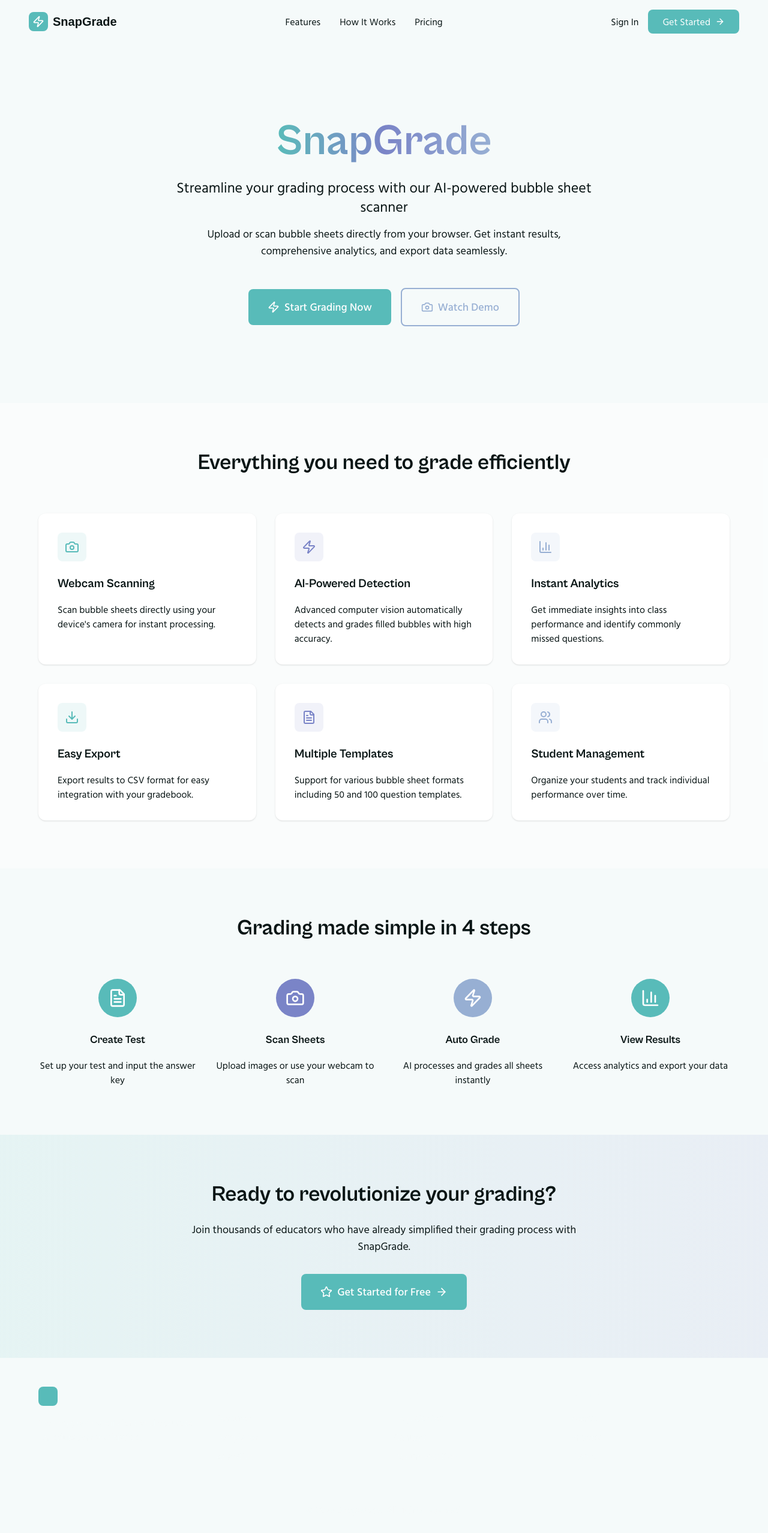
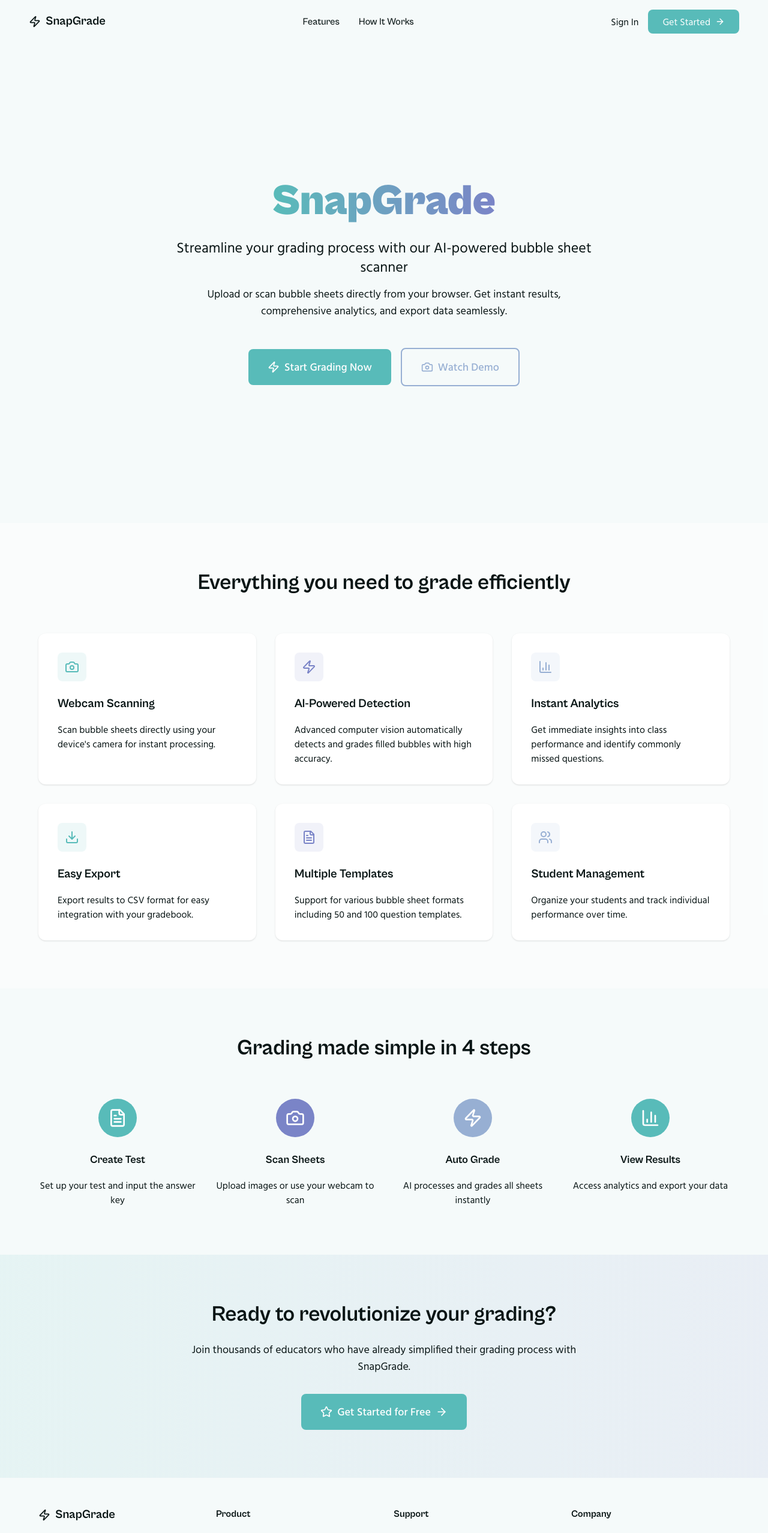
Before and after one commit to adiluexe/snapgrade, a Next.js app: page / in a window 1280 px wide. Shown: the top 2556 px of the page at 60% size. Built offline with nearby package versions, Linux system fonts and the light colour scheme; a web font is replaced by a local one.

Commit message:
feat: Update typography styles in the homepage

```diff
--- a/app/globals.css
+++ b/app/globals.css
@@ -28,7 +28,7 @@
   font-family: var(--font-body);
 }
 
-h1, h2, h3, h4, h5, h6 {
+h2, h3, h4, h5, h6 {
   font-family: var(--font-heading);
   font-weight: 700;
 }
@@ -43,6 +43,12 @@
   font-family: 'Cabinet Grotesk';
   src: url('/fonts/cabinet/CabinetGrotesk-Bold.otf') format('opentype');
   font-weight: 700;
+  font-style: normal;
+}
+@font-face {
+  font-family: 'Cabinet Grotesk';
+  src: url('/fonts/cabinet/CabinetGrotesk-Black.otf') format('opentype');
+  font-weight: 900;
   font-style: normal;
 }
 @font-face {
--- a/app/page.tsx
+++ b/app/page.tsx
@@ -16,6 +16,7 @@
   ArrowRight,
   Star,
   ChevronRight,
+  BookCheck,
 } from "lucide-react";
 
 export default function Home() {
@@ -28,12 +29,12 @@
       {/* Navigation */}
       <nav className="flex items-center justify-between px-6 py-4 lg:px-12">
         <div className="flex items-center space-x-2">
-          <div className="w-8 h-8 bg-primary rounded-lg flex items-center justify-center">
-            <Zap className="w-5 h-5 text-white" />
-          </div>
-          <span className="text-xl font-bold text-text">SnapGrade</span>
+          <Zap className="w-5 h-5 text-text" />
+          <span className="text-xl font-bold font-heading text-text">
+            SnapGrade
+          </span>
         </div>
-        <div className="hidden md:flex items-center space-x-8">
+        <div className="hidden md:flex items-center space-x-8 font-heading font-medium">
           <a
             href="#features"
             className="text-text hover:text-primary transition-colors"
@@ -45,12 +46,6 @@
             className="text-text hover:text-primary transition-colors"
           >
             How It Works
-          </a>
-          <a
-            href="#pricing"
-            className="text-text hover:text-primary transition-colors"
-          >
-            Pricing
           </a>
         </div>
         <div className="flex items-center space-x-4">
@@ -69,10 +64,10 @@
       </nav>
 
       {/* Hero Section */}
-      <section className="px-6 py-20 lg:px-12 lg:py-32">
+      <section className="min-h-screen flex items-center justify-center px-6 py-20 lg:px-12 lg:py-32">
         <div className="max-w-6xl mx-auto text-center">
-          <h1 className="text-5xl lg:text-7xl font-bold mb-6">
-            <span className="bg-gradient-to-r from-primary via-accent to-secondary bg-clip-text text-transparent">
+          <h1 className="font-black font-heading text-5xl lg:text-7xl mb-6">
+            <span className="bg-gradient-to-r from-primary to-accent bg-clip-text text-transparent tracking-normal">
               SnapGrade
             </span>
           </h1>
@@ -256,23 +251,23 @@
       </section>
 
       {/* Footer */}
-      <footer className="px-6 py-12 lg:px-12 bg-text text-background">
+      <footer className="px-6 py-12 lg:px-12 bg-text text-text">
         <div className="max-w-6xl mx-auto">
           <div className="grid md:grid-cols-4 gap-8">
             <div>
               <div className="flex items-center space-x-2 mb-4">
-                <div className="w-8 h-8 bg-primary rounded-lg"></div>
-                <span className="text-xl font-bold text-background">
+                <Zap className="w-5 h-5 text-text" />
+                <span className="text-xl font-bold font-heading text-text">
                   SnapGrade
                 </span>
               </div>
-              <p className="text-background/80">
+              <p className="text-text/80">
                 Making grading efficient and accurate for educators worldwide.
               </p>
             </div>
             <div>
-              <h4 className="font-bold mb-4 text-background">Product</h4>
-              <ul className="space-y-2 text-background/80">
+              <h4 className="font-bold mb-4 text-text">Product</h4>
+              <ul className="space-y-2 text-text/80">
                 <li>
                   <a href="#" className="hover:text-primary transition-colors">
                     Features
@@ -291,8 +286,8 @@
               </ul>
             </div>
             <div>
-              <h4 className="font-bold mb-4 text-background">Support</h4>
-              <ul className="space-y-2 text-background/80">
+              <h4 className="font-bold mb-4 text-text">Support</h4>
+              <ul className="space-y-2 text-text/80">
                 <li>
                   <a href="#" className="hover:text-primary transition-colors">
                     Help Center
@@ -311,8 +306,8 @@
               </ul>
             </div>
             <div>
-              <h4 className="font-bold mb-4 text-background">Company</h4>
-              <ul className="space-y-2 text-background/80">
+              <h4 className="font-bold mb-4 text-text">Company</h4>
+              <ul className="space-y-2 text-text/80">
                 <li>
                   <a href="#" className="hover:text-primary transition-colors">
                     About
@@ -331,7 +326,7 @@
               </ul>
             </div>
           </div>
-          <div className="border-t border-background/20 mt-8 pt-8 text-center text-background/60">
+          <div className="border-t border-background/20 mt-8 pt-8 text-center text-text/60">
             <p>&copy; 2025 SnapGrade. All rights reserved.</p>
           </div>
         </div>
```
Also changed, not shown: public/fonts/cabinet/CabinetGrotesk-Black.otf (added), test-templates.js (added).
